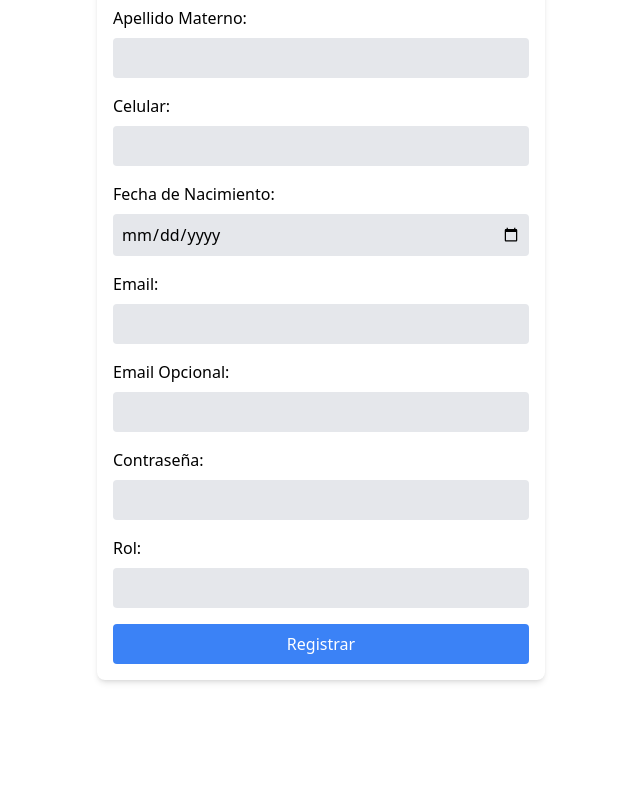
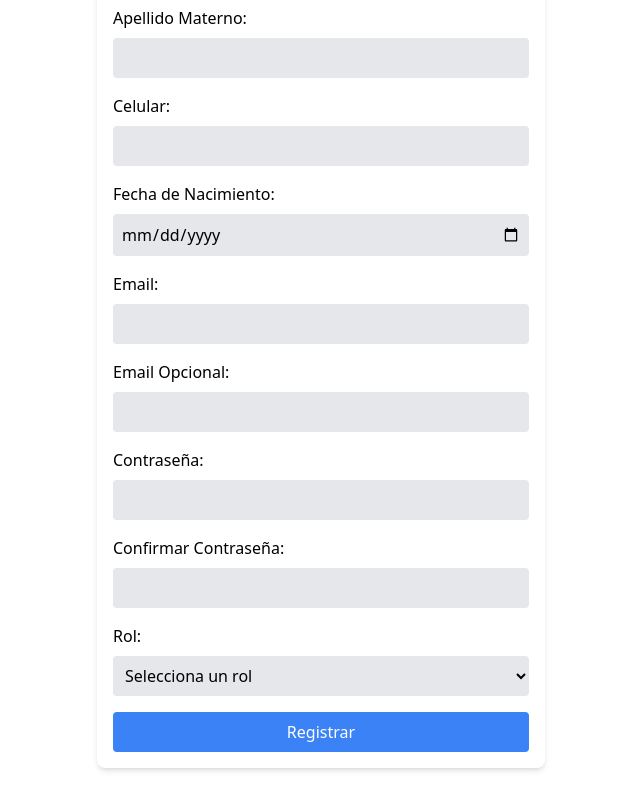
Before and after one commit to manu22sg/PracticaLogin, a React (Vite) app in the folder Frontend/client/: page /register in a window 1280 px wide. Shown: the part 410-1210 px from the top of the page, without its empty margins (319-959 px from the left). Before the commit the page ends 1122 px from the top, so only its background shows below. Built offline with nearby package versions, Linux system fonts and the light colour scheme.

Commit message:
Contraseña

```diff
--- a/Frontend/client/src/components/CreateUserForm.jsx
+++ b/Frontend/client/src/components/CreateUserForm.jsx
@@ -179,6 +179,7 @@ const CreateUserForm = () => {
             onChange={(e) => setRole(e.target.value)}
             className="w-full p-2 rounded bg-gray-200 text-black"
           >
+            <option value="">Selecciona un rol</option>
             {rolesDisponibles.map((rol) => (
               <option key={rol} value={rol}>
                 {rol}
@@ -186,32 +187,12 @@ const CreateUserForm = () => {
             ))}
           </select>
         </div>
-        <div className="flex justify-end">
-          <button
-            type="submit"
-            className="mr-2 p-2 bg-blue-500 hover:bg-blue-600 rounded text-white"
-          >
-            Guardar
-          </button>
-          <button
-            type="button"
-            onClick={() => {
-              setRut("");
-              setName("");
-              setApellidoPaterno("");
-              setApellidoMaterno("");
-              setCelular("");
-              setFechaNacimiento("");
-              setEmail("");
-              setEmailOpcional("");
-              setPassword("");
-              setRole("");
-            }}
-            className="p-2 bg-red-500 hover:bg-red-600 rounded text-white"
-          >
-            Cancelar
-          </button>
-        </div>
+        <button
+          type="submit"
+          className="w-full p-2 bg-blue-500 hover:bg-blue-600 rounded text-white"
+        >
+          Crear
+        </button>
       </form>
     </div>
   );
--- a/Frontend/client/src/components/RegisterForm.jsx
+++ b/Frontend/client/src/components/RegisterForm.jsx
@@ -13,6 +13,7 @@ const RegisterForm = () => {
   const [email, setEmail] = useState("");
   const [email_opcional, setEmailOpcional] = useState("");
   const [password, setPassword] = useState("");
+  const [confirmPassword, setConfirmPassword] = useState("");
   const [role, setRole] = useState("");
   const navigate = useNavigate();
 
@@ -28,11 +29,20 @@ const RegisterForm = () => {
       !fecha_nacimiento ||
       !email ||
       !password ||
+      !confirmPassword ||
       !role
     ) {
       Swal.fire({
         icon: "warning",
         title: "Faltan campos por llenar",
+      });
+      return;
+    }
+
+    if (password !== confirmPassword) {
+      Swal.fire({
+        icon: "warning",
+        title: "Las contraseñas no coinciden",
       });
       return;
     }
@@ -160,13 +170,30 @@ const RegisterForm = () => {
           />
         </div>
         <div className="mb-4">
+          <label className="block mb-2">Confirmar Contraseña:</label>
+          <input
+            type="password"
+            value={confirmPassword}
+            onChange={(e) => setConfirmPassword(e.target.value)}
+            className="w-full p-2 rounded bg-gray-200 text-black"
+          />
+        </div>
+        <div className="mb-4">
           <label className="block mb-2">Rol:</label>
-          <input
-            type="text"
+          <select
             value={role}
             onChange={(e) => setRole(e.target.value)}
             className="w-full p-2 rounded bg-gray-200 text-black"
-          />
+          >
+            <option value="">Selecciona un rol</option>
+            <option value="Administrador Interno">Administrador Interno</option>
+            <option value="Administrador Externo">Administrador Externo</option>
+            <option value="Gerente">Gerente</option>
+            <option value="Personal Contable">Personal Contable</option>
+            <option value="Persona Administrativa">
+              Persona Administrativa
+            </option>
+          </select>
         </div>
         <button
           type="submit"
```
